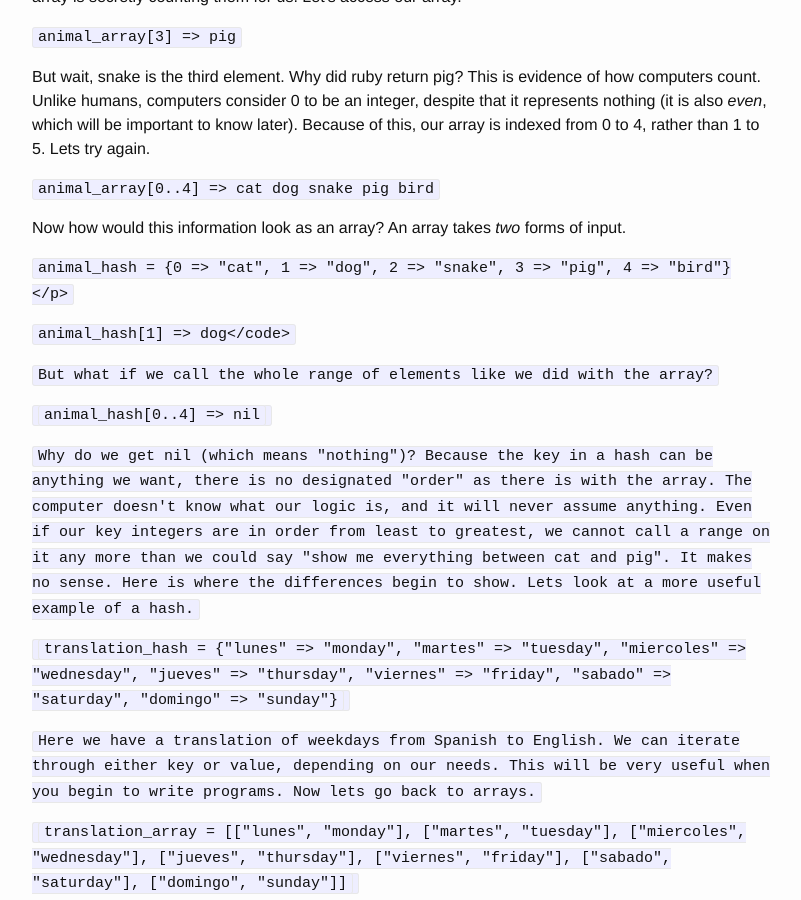
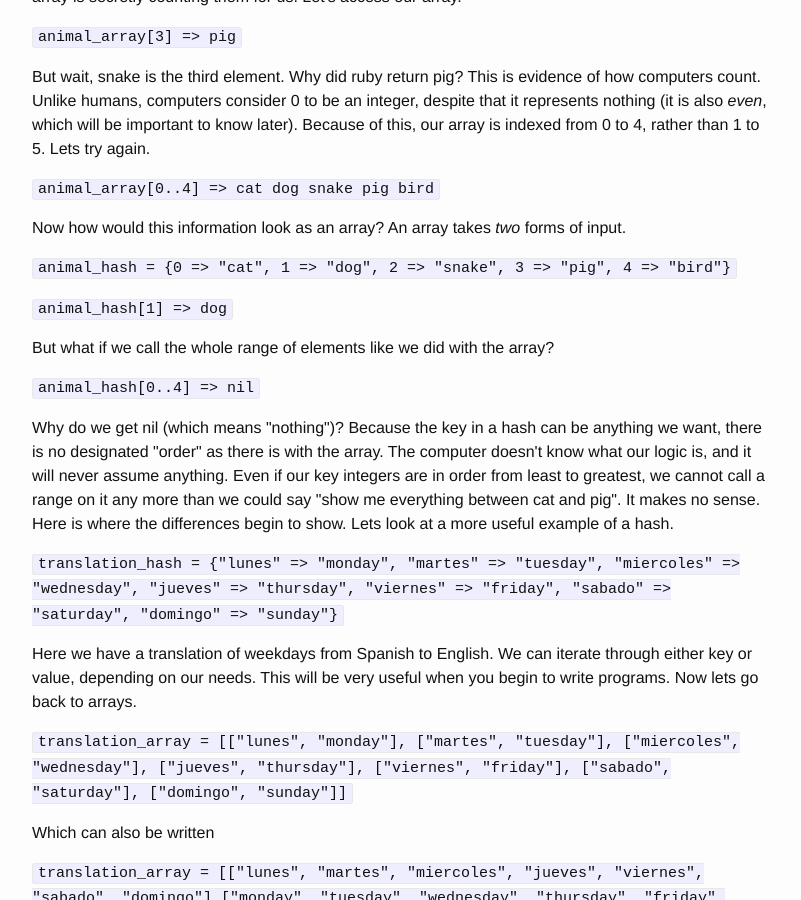
Before and after one commit to coderica/coderica.github.io, a Jekyll site: the page built from _posts/2015-02-22-ruby-data-structures.md, in a window 1280 px wide and 900 px high, scrolled down 494 px. Shown: the whole window, without its empty margins (238-1039 px from the left). Built offline with Jekyll 4.4.1, drawn with Linux system fonts in a browser that asks for light colours.

Commit message:
edited post ps

```diff
--- a/_posts/2015-02-22-ruby-data-structures.md
+++ b/_posts/2015-02-22-ruby-data-structures.md
@@ -9,7 +9,9 @@ excerpt: "Ruby gives us two ways to deal with organizing data structures; arrays
 <p>
 Ruby gives us two ways to deal with organizing data structures; arrays and hashes. Both are very similar and easily confused. What you can do with arrays, you can also often do with hashes, and visa versa. They share many of the same methods, and are even born in the same fashion...
 </p><p>
-  <code>new_empty_hash = {}</code> vs. <code>new_empty_array = []</code>
+  <code>new_empty_hash = {}</code>
+  vs.
+  <code>new_empty_array = []</code>
 </p><p>
 To start, lets consider the relationship between the two functions. An array is basically a hash with predefined integers as the key for each value. In arrays, we call them the "index". Let's inspect a basic array.
 </p><p>
@@ -25,9 +27,9 @@ But wait, snake is the third element. Why did ruby return pig? This is evidence
 </p><p>
 Now how would this information look as an array? An array takes <i>two</i> forms of input.
 </p><p>
-  <code>animal_hash = {0 => "cat", 1 => "dog", 2 => "snake", 3 => "pig", 4 => "bird"}
+  <code>animal_hash = {0 => "cat", 1 => "dog", 2 => "snake", 3 => "pig", 4 => "bird"}</code>
 </p><p>
-  animal_hash[1] => dog</code>
+  <code>animal_hash[1] => dog</code>
 </p><p>
 But what if we call the whole range of elements like we did with the array?
 </p><p>
```
